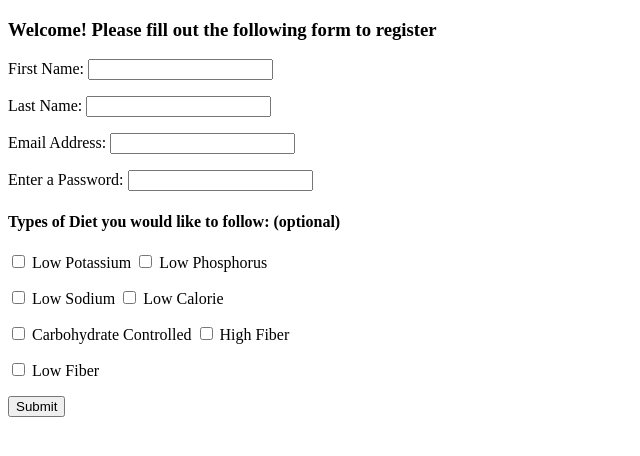
After one commit to Jesskos/nutrify, a Flask app: template templates/register.html in a window 1280 px wide. The commit adds this page. Shown: the top 456 px of the page, without its empty margins (0-640 px from the left). Run offline with Flask 2, Linux system fonts and the light colour scheme; the template is opened without the code that fills it, so the values that code supplies are empty.

Commit message:
worked on developing routes in server.py

```diff
--- a/server.py
+++ b/server.py
@@ -1,42 +1,71 @@
 from jinja2 import StrictUndefined
-
 from flask import (Flask, render_template, redirect, request, flash, session)
-
-
 from flask_debugtoolbar import DebugToolbarExtension
-
-from model import Recipe, Ingredient, Amount, RecipeToIngredient, AmountToIngredient, User, UserToRecipe
+from model import connect_to_db, db, Recipe, Ingredient, Amount, RecipeToIngredient, AmountToIngredient, User, UserToRecipe
 
 app = Flask(__name__)
 
 app.jinja_env.undefined = StrictUndefined
 
+app.secret_key="Apple"
+
 @app.route("/")
 def index():
 	""" Homepage """
+	return render_template("homepage.html")
 
+
+@app.route("/register")
+def homepage_options():
+	""" opens registration page """
+	return render_template("register.html")
 
 
 @app.route("/login")
 def login():
+	 """ opens login page """
 
+
+	 return render_template("login.html")
+
+
+@app.route("/update-registration-info", methods=["POST"])
+def update_registration_info():
+	""" updates registration information if account does not exist """
+
+	first_name = request.form.get("firstname")
+	last_name = request.form.get("lastname")
+	email = request.form.get("email")
+	password = request.form.get("password")
+
+	user = User.query.filter_by(user_email=email).first()
+
+	if user:
+		flash("You already have an account. Please log in!")
+
+	else:
+		new_user = User(fname=first_name, lname=last_name, user_email=email, user_password=password)
+		db.session.add(new_user)
+		db.session.commit()
+		flash("You have now been registered! Please log in")
+
+	return redirect("/login")
 
 @app.route("/find-recipes")
 def find_recipe():
-	# render template for find recipes
-	# allow for uses to query on certain ingredient
 
+ 	pass
 
 @app.route("/view-recipes")
 def view_recipe():
 	# need function to view recipes
 	# need function to add revipes amongst those found
+	pass
 
 @app.route("/add-recipe")
 def add_recipe():
 
-
-
+	pass
 
 
 
--- a/templates/base.html
+++ b/templates/base.html
@@ -1,9 +1,10 @@
 <!DOCTYPE html>
 <html>
 <head>
-	<title></title>
+	<title>{% block title %} Base {% endblock %}</title>
 </head>
 <body>
 
+{% block content %} Base {% endblock %}
 </body>
 </html>
--- a/templates/findrecipes.html
+++ b/templates/findrecipes.html
@@ -1,5 +1,7 @@
 {% extends 'base.html' %}
-{% block content %}
+
 {% block title %}Find Recipes {% endblock %}
 
+{% block content %}
+
 {% endblock %}
--- a/templates/login.html
+++ b/templates/login.html
@@ -1,5 +1,5 @@
 {% extends 'base.html' %}
 {% block content %}
-{% block title %}Login{% endblock %}
+{% block title %}I am a Log In Page {% endblock %}
 
 {% endblock %}
--- /dev/null
+++ b/templates/register.html
@@ -0,0 +1,29 @@
+{% extends 'base.html' %}
+{% block title %}I am a Register Page {% endblock %}
+
+
+{% block content %}
+
+<h3> Welcome! Please fill out the following form to register</h3>
+
+<form action="/update-registration-info" method="POST">
+	First Name: <input type="text" name="firstname" required> <p>
+	Last Name: <input type="text" name="lastname" required> <p>
+	Email Address: <input type="text" name="email" required> <p>
+	Enter a Password: <input type="text" name="password" required> <p>
+</form>
+
+<form action="/update-registration-info" method="POST">
+	<h4> Types of Diet you would like to follow: (optional) </h4>
+<!-- 	will not receive information nor from this yet, but will at the end if time permits -->
+	<input type="checkbox" name="diet" value="lowpotassium"> Low Potassium
+	<input type="checkbox" name="diet" value="Hypertension"> Low Phosphorus <p>
+	<input type="checkbox" name="diet" value="lowsodium"> Low Sodium
+	<input type="checkbox" name="diet" value="lowcalorie"> Low Calorie <p>
+	<input type="checkbox" name="diet" value="Carbcontrolled"> Carbohydrate Controlled
+	<input type="checkbox" name="diet" value="highfiber"> High Fiber <p>
+	<input type="checkbox" name="diet" value="lowfiber"> Low Fiber <p>
+	<input type="submit">
+</form>
+
+{% endblock %}
```
Also changed, not shown: model.py (+13 -4 lines), templates/homepage.html (+19 -1 lines), 1 other file.
